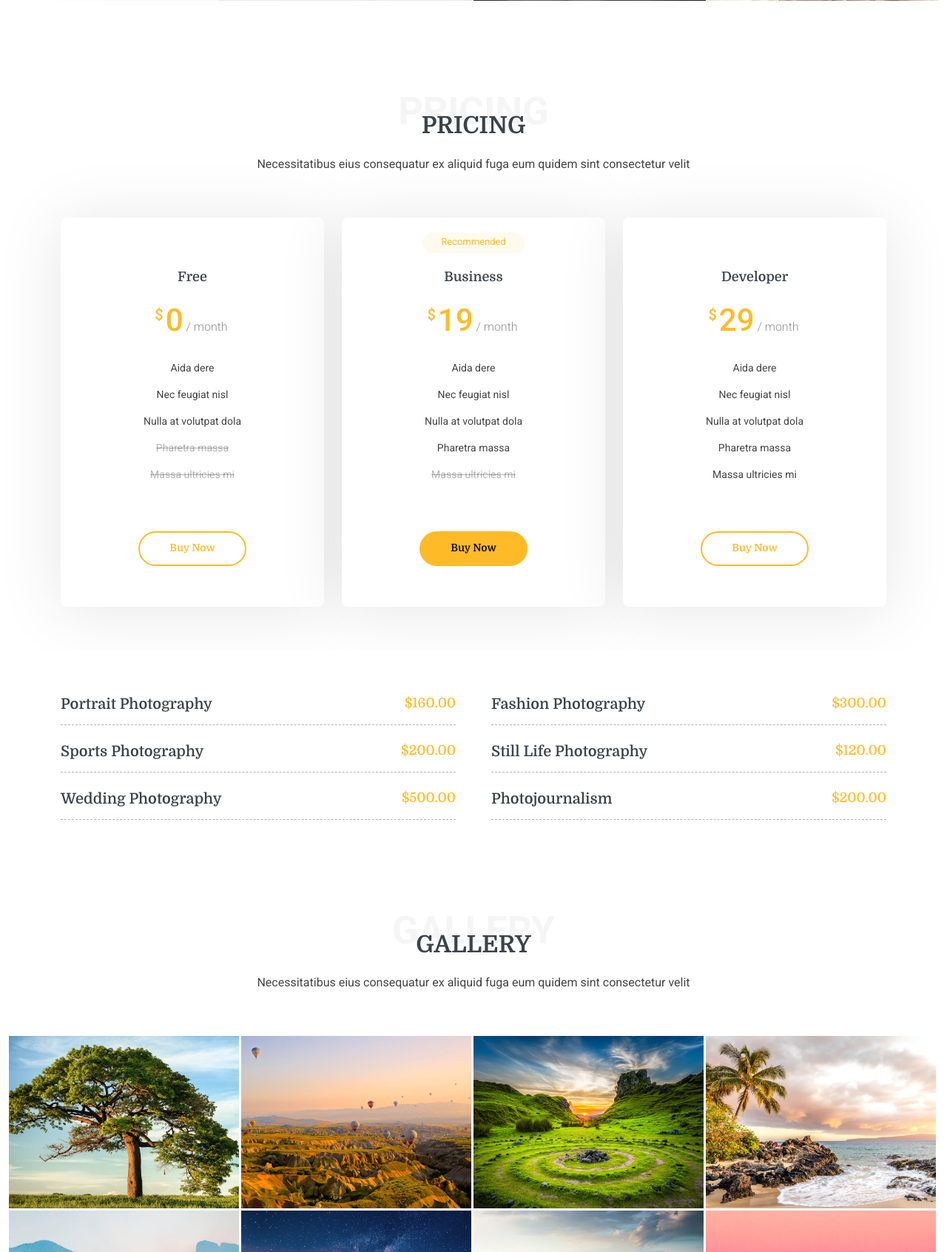
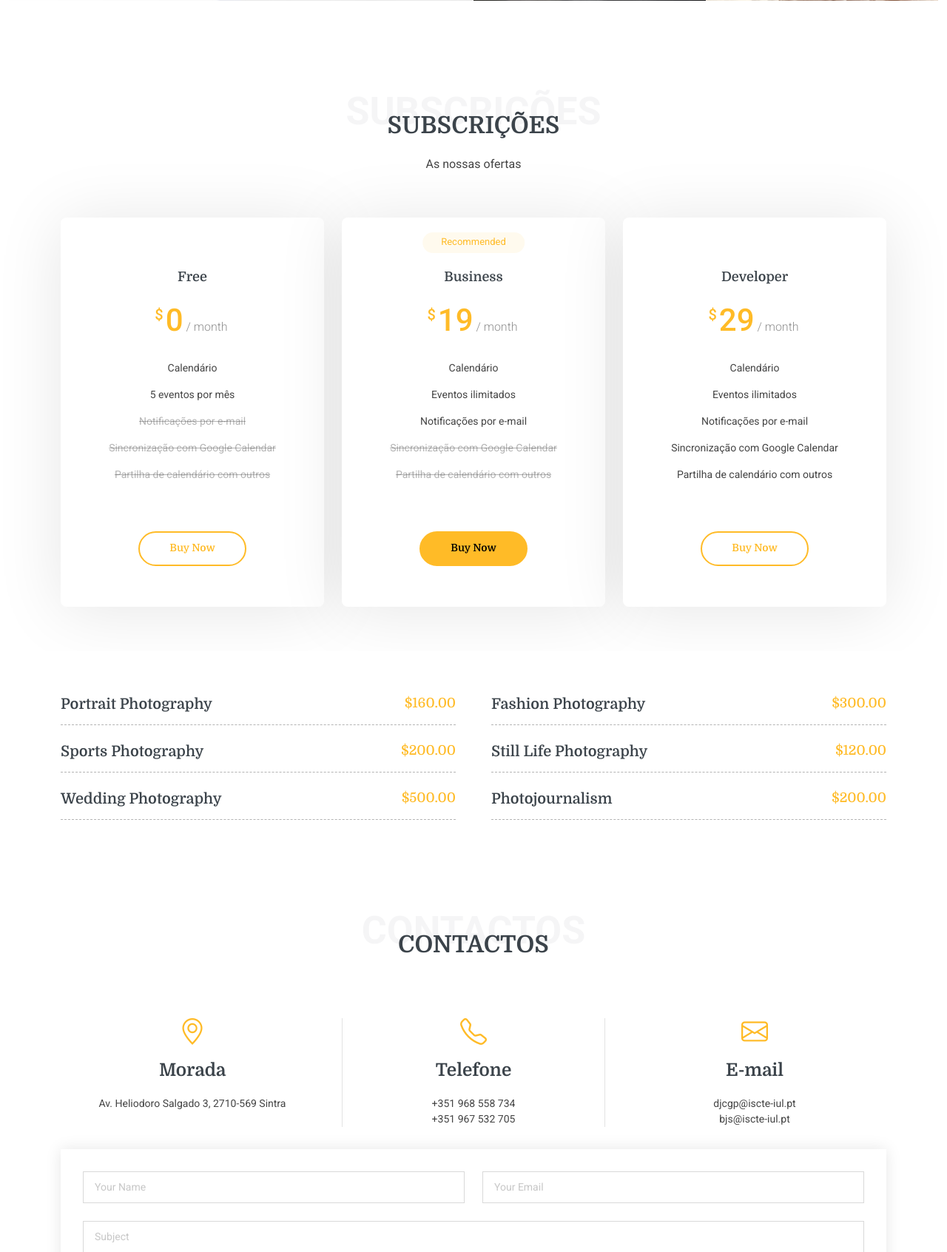
Before and after one commit to Domingos31/KeepUP, a Flask app: page / in a window 1280 px wide. Shown: the part 4808-6500 px from the top of the page at 74% size. Run offline with Flask 3, Linux system fonts and the light colour scheme; some libraries are stand-ins or nearby versions.

Commit message:
Update index.html

```diff
--- a/app/templates/index.html
+++ b/app/templates/index.html
@@ -52,7 +52,7 @@
           <li><a href="#hero" class="active">Menu</a></li>
           <li><a href="#about">Sobre nós</a></li>
           <li><a href="#resume">Resume</a></li>
-          <li><a href="#services">Serviços</a></li>
+          <li><a href="#services">Subscrições</a></li>
           <li><a href="#portfolio">Portfolio</a></li>
           <li class="dropdown"><a href="#"><span>Dropdown</span> <i class="bi bi-chevron-down toggle-dropdown"></i></a>
             <ul>
@@ -552,9 +552,9 @@
 
       <!-- Section Title -->
       <div class="container section-title" data-aos="fade-up">
-        <span class="description-title">Pricing</span>
-        <h2>Pricing</h2>
-        <p>Necessitatibus eius consequatur ex aliquid fuga eum quidem sint consectetur velit</p>
+        <span class="description-title">Subscrições</span>
+        <h2>Subscrições</h2>
+        <p>As nossas ofertas</p>
       </div><!-- End Section Title -->
 
       <div class="container">
@@ -566,11 +566,11 @@
               <h3>Free</h3>
               <h4><sup>$</sup>0<span> / month</span></h4>
               <ul>
-                <li>Aida dere</li>
-                <li>Nec feugiat nisl</li>
-                <li>Nulla at volutpat dola</li>
-                <li class="na">Pharetra massa</li>
-                <li class="na">Massa ultricies mi</li>
+                <li>Calendário</li>
+                <li>5 eventos por mês</li>
+                <li class="na">Notificações por e-mail</li>
+                <li class="na">Sincronização com Google Calendar</li>
+                <li class="na">Partilha de calendário com outros</li>
               </ul>
               <div class="btn-wrap">
                 <a href="#" class="btn-buy">Buy Now</a>
@@ -584,11 +584,11 @@
               <h3>Business</h3>
               <h4><sup>$</sup>19<span> / month</span></h4>
               <ul>
-                <li>Aida dere</li>
-                <li>Nec feugiat nisl</li>
-                <li>Nulla at volutpat dola</li>
-                <li>Pharetra massa</li>
-                <li class="na">Massa ultricies mi</li>
+                <li>Calendário</li>
+                <li>Eventos ilimitados</li>
+                <li>Notificações por e-mail</li>
+                <li class="na">Sincronização com Google Calendar</li>
+                <li class="na">Partilha de calendário com outros</li>
               </ul>
               <div class="btn-wrap">
                 <a href="#" class="btn-buy">Buy Now</a>
@@ -601,11 +601,11 @@
               <h3>Developer</h3>
               <h4><sup>$</sup>29<span> / month</span></h4>
               <ul>
-                <li>Aida dere</li>
-                <li>Nec feugiat nisl</li>
-                <li>Nulla at volutpat dola</li>
-                <li>Pharetra massa</li>
-                <li>Massa ultricies mi</li>
+                <li>Calendário</li>
+                <li>Eventos ilimitados</li>
+                <li>Notificações por e-mail</li>
+                <li>Sincronização com Google Calendar</li>
+                <li>Partilha de calendário com outros</li>
               </ul>
               <div class="btn-wrap">
                 <a href="#" class="btn-buy">Buy Now</a>
@@ -674,98 +674,13 @@
 
     </section><!-- /Pricing 2 Section -->
 
-    <!-- Gallery Section -->
-    <section id="gallery" class="gallery section">
-
-      <!-- Section Title -->
-      <div class="container section-title" data-aos="fade-up">
-        <span class="description-title">Gallery</span>
-        <h2>Gallery</h2>
-        <p>Necessitatibus eius consequatur ex aliquid fuga eum quidem sint consectetur velit</p>
-      </div><!-- End Section Title -->
-
-      <div class="container-fluid" data-aos="fade-up" data-aos-delay="100">
-
-        <div class="row g-0">
-
-          <div class="col-lg-3 col-md-4">
-            <div class="gallery-item">
-              <a href="static/images/gallery/gallery-1.jpg" class="glightbox" data-gallery="images-gallery">
-                <img src="static/images/gallery/gallery-1.jpg" alt="" class="img-fluid">
-              </a>
-            </div>
-          </div><!-- End Gallery Item -->
-
-          <div class="col-lg-3 col-md-4">
-            <div class="gallery-item">
-              <a href="static/images/gallery/gallery-2.jpg" class="glightbox" data-gallery="images-gallery">
-                <img src="static/images/gallery/gallery-2.jpg" alt="" class="img-fluid">
-              </a>
-            </div>
-          </div><!-- End Gallery Item -->
-
-          <div class="col-lg-3 col-md-4">
-            <div class="gallery-item">
-              <a href="static/images/gallery/gallery-3.jpg" class="glightbox" data-gallery="images-gallery">
-                <img src="static/images/gallery/gallery-3.jpg" alt="" class="img-fluid">
-              </a>
-            </div>
-          </div><!-- End Gallery Item -->
-
-          <div class="col-lg-3 col-md-4">
-            <div class="gallery-item">
-              <a href="static/images/gallery/gallery-4.jpg" class="glightbox" data-gallery="images-gallery">
-                <img src="static/images/gallery/gallery-4.jpg" alt="" class="img-fluid">
-              </a>
-            </div>
-          </div><!-- End Gallery Item -->
-
-          <div class="col-lg-3 col-md-4">
-            <div class="gallery-item">
-              <a href="static/images/gallery/gallery-5.jpg" class="glightbox" data-gallery="images-gallery">
-                <img src="static/images/gallery/gallery-5.jpg" alt="" class="img-fluid">
-              </a>
-            </div>
-          </div><!-- End Gallery Item -->
-
-          <div class="col-lg-3 col-md-4">
-            <div class="gallery-item">
-              <a href="static/images/gallery/gallery-6.jpg" class="glightbox" data-gallery="images-gallery">
-                <img src="static/images/gallery/gallery-6.jpg" alt="" class="img-fluid">
-              </a>
-            </div>
-          </div><!-- End Gallery Item -->
-
-          <div class="col-lg-3 col-md-4">
-            <div class="gallery-item">
-              <a href="static/images/gallery/gallery-7.jpg" class="glightbox" data-gallery="images-gallery">
-                <img src="static/images/gallery/gallery-7.jpg" alt="" class="img-fluid">
-              </a>
-            </div>
-          </div><!-- End Gallery Item -->
-
-          <div class="col-lg-3 col-md-4">
-            <div class="gallery-item">
-              <a href="static/images/gallery/gallery-8.jpg" class="glightbox" data-gallery="images-gallery">
-                <img src="static/images/gallery/gallery-8.jpg" alt="" class="img-fluid">
-              </a>
-            </div>
-          </div><!-- End Gallery Item -->
-
-        </div>
-
-      </div>
-
-    </section><!-- /Gallery Section -->
-
     <!-- Contact Section -->
     <section id="contact" class="contact section">
 
       <!-- Section Title -->
       <div class="container section-title" data-aos="fade-up">
-        <span class="description-title">Contact</span>
-        <h2>Contact</h2>
-        <p>Necessitatibus eius consequatur ex aliquid fuga eum quidem sint consectetur velit</p>
+        <span class="description-title">Contactos</span>
+        <h2>Contactos</h2>
       </div><!-- End Section Title -->
 
       <div class="container" data-aos="fade-up" data-aos-delay="100">
@@ -775,24 +690,26 @@
           <div class="col-lg-4">
             <div class="info-item d-flex flex-column justify-content-center align-items-center">
               <i class="bi bi-geo-alt"></i>
-              <h3>Address</h3>
-              <p>A108 Adam Street, New York, NY 535022</p>
+              <h3>Morada</h3>
+              <p>Av. Heliodoro Salgado 3, 2710-569 Sintra</p>
             </div>
           </div><!-- End Info Item -->
 
           <div class="col-lg-4">
             <div class="info-item d-flex flex-column justify-content-center align-items-center info-item-borders">
               <i class="bi bi-telephone"></i>
-              <h3>Call Us</h3>
-              <p>+1 5589 55488 55</p>
+              <h3>Telefone</h3>
+              <p>+351 968 558 734</p>
+              <p>+351 967 532 705</p>
             </div>
           </div><!-- End Info Item -->
 
           <div class="col-lg-4">
             <div class="info-item d-flex flex-column justify-content-center align-items-center">
               <i class="bi bi-envelope"></i>
-              <h3>Email Us</h3>
-              <p>info@example.com</p>
+              <h3>E-mail</h3>
+              <p>djcgp@iscte-iul.pt</p>
+              <p>bjs@iscte-iul.pt</p>
             </div>
           </div><!-- End Info Item -->
 
```
